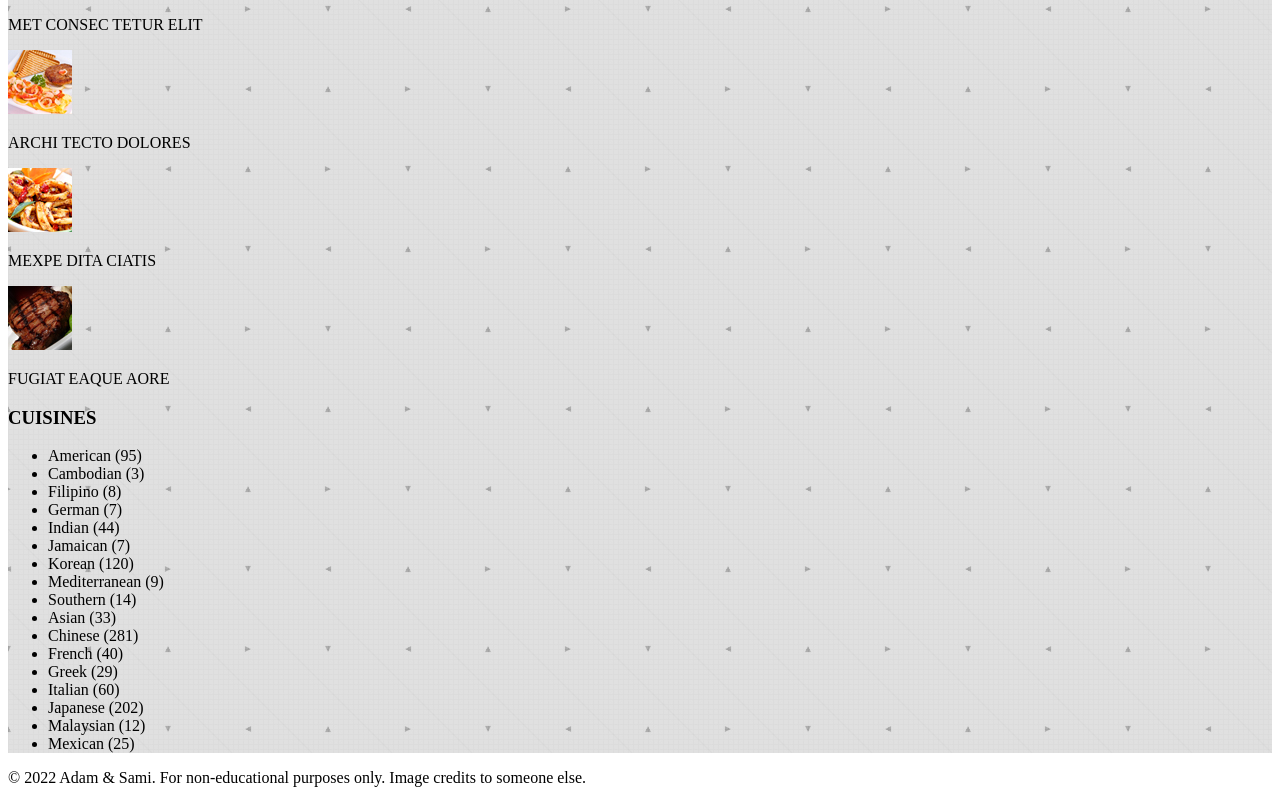
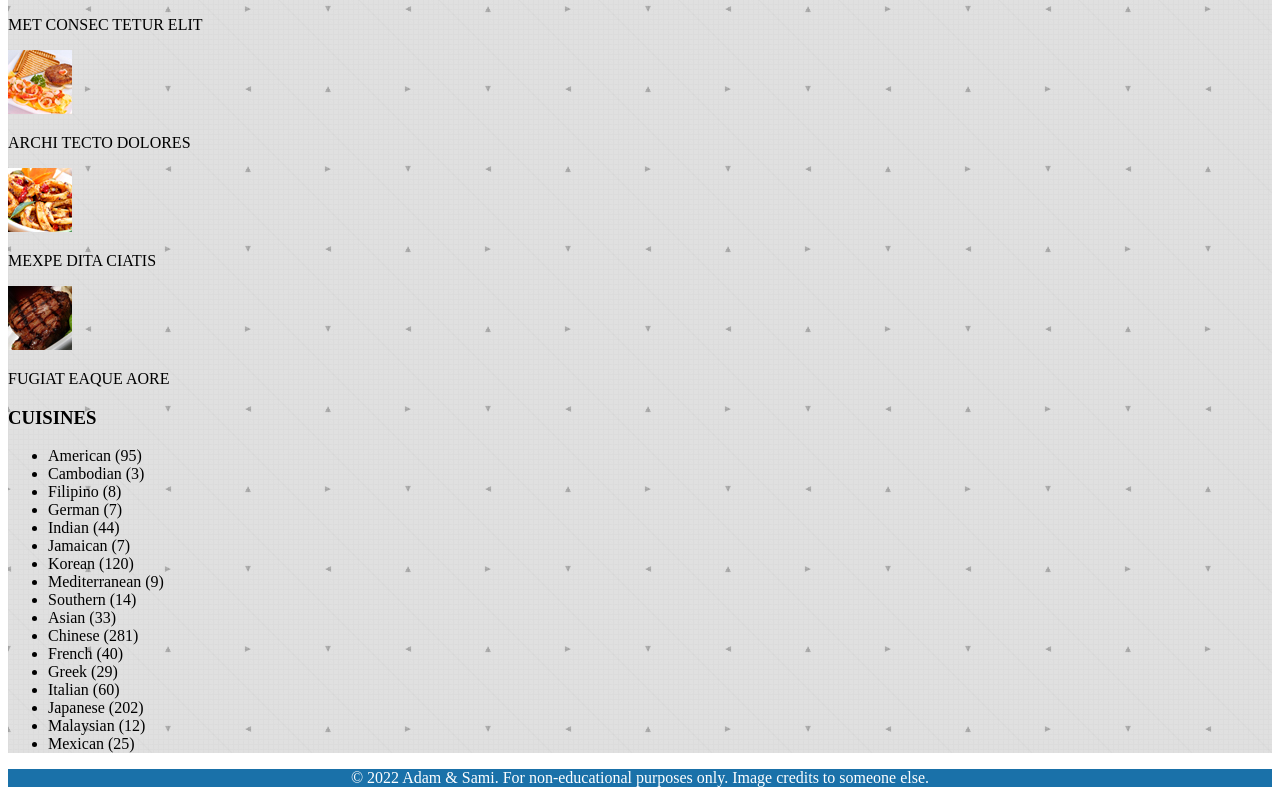
Before and after one commit to 1Sami1/FoodExplorer, a website: page dev/index.html in a window 1280 px wide. Shown: the part 2000-2797 px from the top of the page. Drawn offline with nearby package versions, Linux system fonts and the light colour scheme; files that its build step writes are made by us from their sources.

Commit message:
Added footer styling and bg to nav menu. Created variables sass page.

```diff
--- a/dev/scss/_footer.scss
+++ b/dev/scss/_footer.scss
@@ -0,0 +1,8 @@
+@use "variables" as varis;
+
+footer {
+    width: 100%;
+    color: white;
+    background-color: varis.$light-blue;
+    text-align: center;
+}
--- a/dev/scss/_header.scss
+++ b/dev/scss/_header.scss
@@ -0,0 +1,11 @@
+@use "variables" as varis;
+
+nav ul {
+    padding-left: 0;
+}
+
+nav li {
+    background-color: varis.$dark-blue;
+    color: white;
+    list-style: none;
+}
--- /dev/null
+++ b/dev/scss/_variables.scss
@@ -0,0 +1,2 @@
+$light-blue: rgb(26, 113, 169);
+$dark-blue: rgb(0, 89, 145);
--- a/dev/scss/styles.scss
+++ b/dev/scss/styles.scss
@@ -1,2 +1,5 @@
 // Place your Sass imports here...
 @import "typog";
+@import "header";
+@import "variables";
+@import "footer";
```
